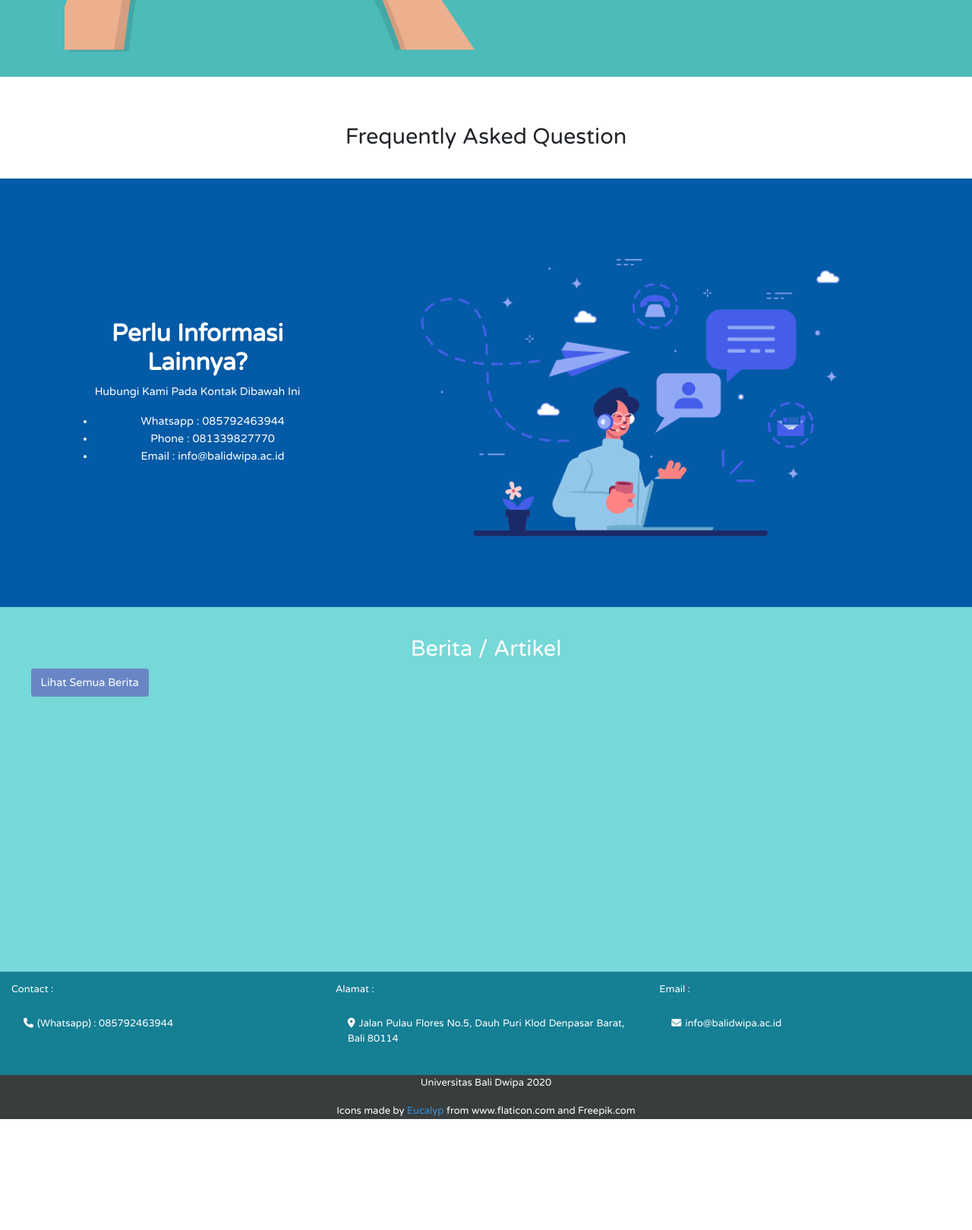
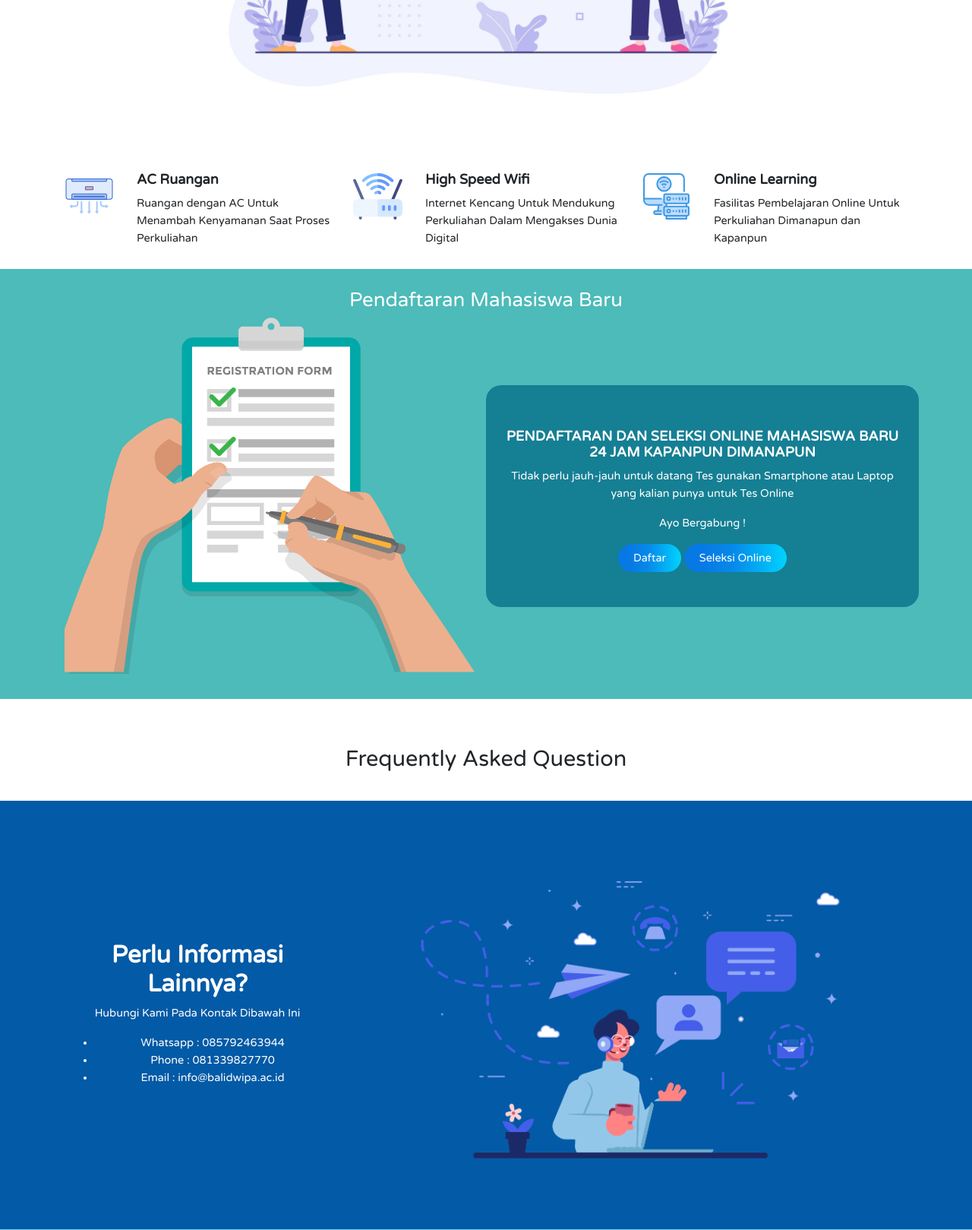
Before and after one commit to dimasdananjaya/ubad-master-site, a Laravel app: page / in a window 1280 px wide. Shown: the part 2120-3739 px from the top of the page at 76% size. Before the commit the page ends 3593 px from the top, so only its background shows below. Run offline with Laravel 8, Linux system fonts and the light colour scheme; data that the repository does not hold is empty; style sheets or scripts are compiled from the project's sources; some libraries are stand-ins or nearby versions.

Commit message:
Adding Fasilitas Section

```diff
--- a/app/Http/Controllers/Pendaftaran.php
+++ b/app/Http/Controllers/Pendaftaran.php
@@ -47,6 +47,7 @@ class Pendaftaran extends Controller
         $simpan->no_whatsapp=$request->input('no_whatsapp');
         $simpan->tanggal_pendaftaran=now();
         $simpan->prodi=$request->input('prodi');
+        $simpan->kelas=$request->input('kelas');
 
         $simpan->save();
         alert()->success('Data Tersimpan !', '');
--- a/public/css/style.css
+++ b/public/css/style.css
@@ -244,6 +244,16 @@ header p {
 
 /********* end why ******/
 
+/**********Fasilitas *********/
+
+#fasilitas img {
+
+    display: block;
+    margin: 0 auto;
+    margin-bottom: 2em;
+}
+/***** end Fasilitas*******/
+
 /********* pendaftaran-prodi ******/
 #pendaftaran-prodi {
     min-height: 25vh;
@@ -422,8 +432,8 @@ header p {
 
 /**** footer ****/
 footer {
-    background-color: #393d3e;
-    color: #fff;
+    background-color: #fff;
+    color: black;
     font-size: 13px;
 }
 
--- a/resources/views/index.blade.php
+++ b/resources/views/index.blade.php
@@ -140,14 +140,15 @@
     <!--end container-->
 </section>
 
+
 <section id="why">
     <div class="container">
         <h1 class="why-title">Bergabung Dengan Universitas Bali Dwipa</h1>
         <hr>
         <div class="row">
             <div data-aos="fade-right" class="col-lg-4">
-                <h3 data-aos="fade-left" class="text-center"><b>Kelas Perkuliahan Yang Cocok Dengan Jadwalmu</b></h3>
-                <img src="/resources/logo/why-kelas.png">
+                <h4 data-aos="fade-left" class="text-center"><b>Kelas Perkuliahan Yang Cocok Dengan Jadwalmu</b></h4>
+                <img class="img-fluid" src="/resources/logo/why-kelas.png">
                 <p data-aos="fade-right" class="why-kelas">Ingin kuliah penuh dari pagi sampai sore atau kuliah part
                     time sambil kerja? Jangan
                     khawatir kamu
@@ -157,8 +158,8 @@
             </div>
 
             <div data-aos="fade-left" class="col-lg-4">
-                <h3 class="text-center" data-aos="fade-left"><b>Dosen Dan Tenaga Kependidikan Handal</b></h3>
-                <img src="/resources/logo/why-dosen.png">
+                <h4 class="text-center" data-aos="fade-left"><b>Dosen Dan Tenaga Kependidikan Handal</b></h4>
+                <img class="img-fluid" src="/resources/logo/why-dosen.png">
                 <p data-aos="fade-left" class="why-dosen">Dosen di Universitas Bali Dwipa merupakan dosen-dosen yang
                     ahli dibidangnya dengan gelar Magister, Doktor, Professor, hingga Philosophy Doctor (Ph.D) tamatan
                     perguruan Tinggi Negeri, Swasta dan Luar Negeri serta merupakan praktisi dibidangnya masing-masing.
@@ -166,8 +167,8 @@
             </div>
 
             <div data-aos="fade-right" class="col-lg-4">
-                <h3 class="text-center"><b>Biaya Kuliah Yang Terjangkau</b></h3>
-                <img src="/resources/logo/why-keuangan.png">
+                <h4 class="text-center"><b>Biaya Perkuliahan Yang Terjangkau</b></h4>
+                <img class="img-fluid" src="/resources/logo/why-keuangan.png">
 
                 <p data-aos="fade-right" class="why-kelas">Ingin kuliah tapi bermasalah dengan keuangan? Jangan khawatir
                     di Universitas Bali Dwipa biaya perkuliahan dapat dicicil tiap semesternya<p>
@@ -179,7 +180,67 @@
     <!--end container-->
 </section>
 
+<div class="row">
+    <div class="col-lg-12">
+        <hr>
+    </div>
+</div>
 
+<!--Fitur-->
+<section class="fdb-block" id="fasilitas">
+  <div class="container">
+    <div class="row justify-content-center">
+      <div class="col-12 text-center">
+        <h2>Fasilitas Perkuliahan</h2>
+      </div>
+    </div>
+
+    <div class="row mt-5 justify-content-center">
+      <div class="col-8">
+        <img alt="image" src="/resources/logo/fitur2.jpg">
+      </div>
+    </div>
+
+    <div class="row text-left mt-5">
+        <div class="col-12 col-md-4">
+          <div class="row">
+            <div class="col-3">
+              <img alt="image" class="fdb-icon" src="/resources/logo/ac.svg">
+            </div>
+            <div class="col-9">
+              <h5><strong>AC Ruangan</strong></h5>
+              <p>Ruangan dengan AC Untuk Menambah Kenyamanan Saat Proses Perkuliahan</p>
+            </div>
+          </div>
+        </div>
+
+        <div class="col-12 col-md-4 pt-3 pt-sm-4 pt-md-0">
+          <div class="row">
+            <div class="col-3">
+              <img alt="image" class="fdb-icon" src="/resources/logo/wifi.svg">
+            </div>
+            <div class="col-9">
+              <h5><strong>High Speed Wifi</strong></h5>
+              <p>Internet Kencang Untuk Mendukung Perkuliahan Dalam Mengakses Dunia Digital</p>
+            </div>
+          </div>
+        </div>
+
+        <div class="col-12 col-md-4 pt-3 pt-sm-4 pt-md-0">
+          <div class="row">
+            <div class="col-3">
+              <img alt="image" class="fdb-icon" src="/resources/logo/online.svg">
+            </div>
+            <div class="col-9">
+              <h5><strong>Online Learning</strong></h5>
+              <p>Fasilitas Pembelajaran Online Untuk Perkuliahan Dimanapun dan Kapanpun</p>
+            </div>
+          </div>
+        </div>
+      </div>
+  </div>
+</section>
+<!--end fitur-->
 <!--Pendaftaran-->
 <section id="pendaftaran">
     <div class="container h-100">
--- a/resources/views/layouts/app.blade.php
+++ b/resources/views/layouts/app.blade.php
@@ -163,45 +163,36 @@
         </nav>
 
         @yield('content')
-        <section id="contact">
-            <div class="container-fluid">
-                <div class="row">
-                    <div class="col-lg-4">
-                        <p class="lead">Contact :</p>
-                        <p class="nav-link">
-                            <i class="fa fa-phone" style="margin-right: 5px;"></i>(Whatsapp) : 085792463944
-                        </p>
-                    </div>
-                    <!--end col-->
-                    <div class="col-lg-4">
-                        <p class="lead">Alamat :</p>
-                        <p class="nav-link">
-                            <i class="fa fa-map-marker" style="margin-right: 5px;"></i>Jalan Pulau Flores No.5, Dauh
-                            Puri Klod
-                            Denpasar Barat, Bali
-                            80114
-                        </p>
-                    </div>
-                    <!--end col-->
-                    <div class="col-lg-4">
-                        <p class="lead">Email :</p>
-                        <p class="nav-link">
-                            <i class="fa fa-envelope" style="margin-right: 5px;"></i>info@balidwipa.ac.id
-                        </p>
-                    </div>
-                    <!--end col-->
-                </div>
-                <!--end row-->
+
+        <div class="row">
+            <div class="col-lg-12">
+                <hr>
             </div>
-            <!--end container-->
-        </section>
-        <footer>
-            <p class="text-center">Universitas Bali Dwipa 2020</p>
-            <div class="text-center">
-                Icons made by
-                <a href="https://www.flaticon.com/authors/eucalyp" title="Eucalyp">Eucalyp</a>
-                from www.flaticon.com and Freepik.com</a>
+        </div>
+        <footer class="fdb-block footer-large">
+        <div class="container">
+            <div class="row text-center">
+            <div class="col">
+                <a style="color: black;" class="navbar-brand" href="{{URL::route('index')}}"><img src="/resources/logo/balidwipa.png"
+                    class="navbar-logo" />Universitas Bali Dwipa
+                </a>
+                <p>Jalan Pulau Flores No.5<br>Denpasar, Bali 80114</p>
+                <p>Email : info@balidwipa.ac.id</p>
+                <p>Whatsapp : 085792463944</p>
+                <p>Phone : 081339827770</p>
             </div>
+            </div>
+
+            <div class="row mt-4">
+            <div class="col text-center">
+                <p class="lead">
+                <a href="https://www.facebook.com/ubadbali/" class="mx-2"><i class="fab fa-facebook" aria-hidden="true"></i></a>
+                <a href="https://www.instagram.com/universitasbalidwipa/" class="mx-2"><i class="fab fa-instagram" aria-hidden="true"></i></a>
+                <a href="#" class="mx-2"><i class="fab fa-google" aria-hidden="true"></i></a>
+                </p>
+            </div>
+            </div>
+        </div>
         </footer>
 
 
--- a/resources/views/pages/pendaftaran/daftar-pendaftar.blade.php
+++ b/resources/views/pages/pendaftaran/daftar-pendaftar.blade.php
@@ -15,6 +15,7 @@
                         <th>Email</th>
                         <th>Prodi</th>
                         <th>Tanggal Pendaftaran</th>
+                        <th>Kelas</th>
                         <th>Aksi</th>
                     </thead>
                     <tbody>
@@ -27,6 +28,7 @@
                             <td>{{$dtp->email}}</td>
                             <td>{{$dtp->prodi}}</td>
                             <td>{{$dtp->tanggal_pendaftaran}}</td>
+                            <td>{{$dtp->kelas}}</td>
                             <td></td>
                         </tr>
                     @endforeach
--- a/resources/views/pages/profil/staff.blade.php
+++ b/resources/views/pages/profil/staff.blade.php
@@ -159,6 +159,8 @@
                         </div><!--card deck-->
                     <!-- ./Team member -->
                 </div><!--row-->
+                <h1 class="text-center" style="margin-top: 30px;">Dan Lebih Dari 20+ Dosen Lainnya </h1>
+                <p class="text-center" style="color: #fff;"><small>Halaman Ini Akan Diperbarui Untuk <br> Menampilkan Seluruh Dosen</small></p>
         </section>
     </div>
 @endsection
```
Also changed, not shown: resources/views/layouts/prodi-layout.blade.php (+28 -40 lines), resources/views/pages/pendaftaran/form-pendaftaran.blade.php (+9 -0 lines), public/resources/logo/ac.svg (added), public/resources/logo/fitur.png (added), public/resources/logo/fitur2.jpg (added), public/resources/logo/online.svg (added), public/resources/logo/wifi.svg (added).
